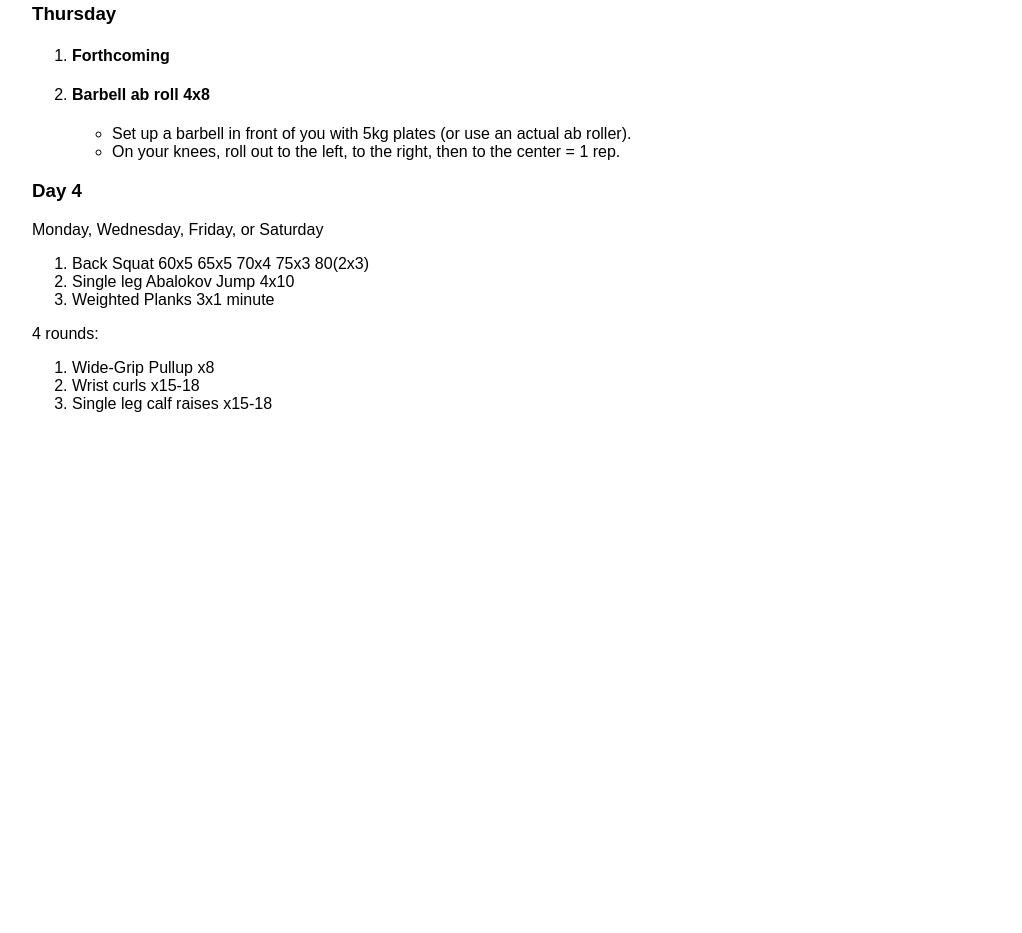
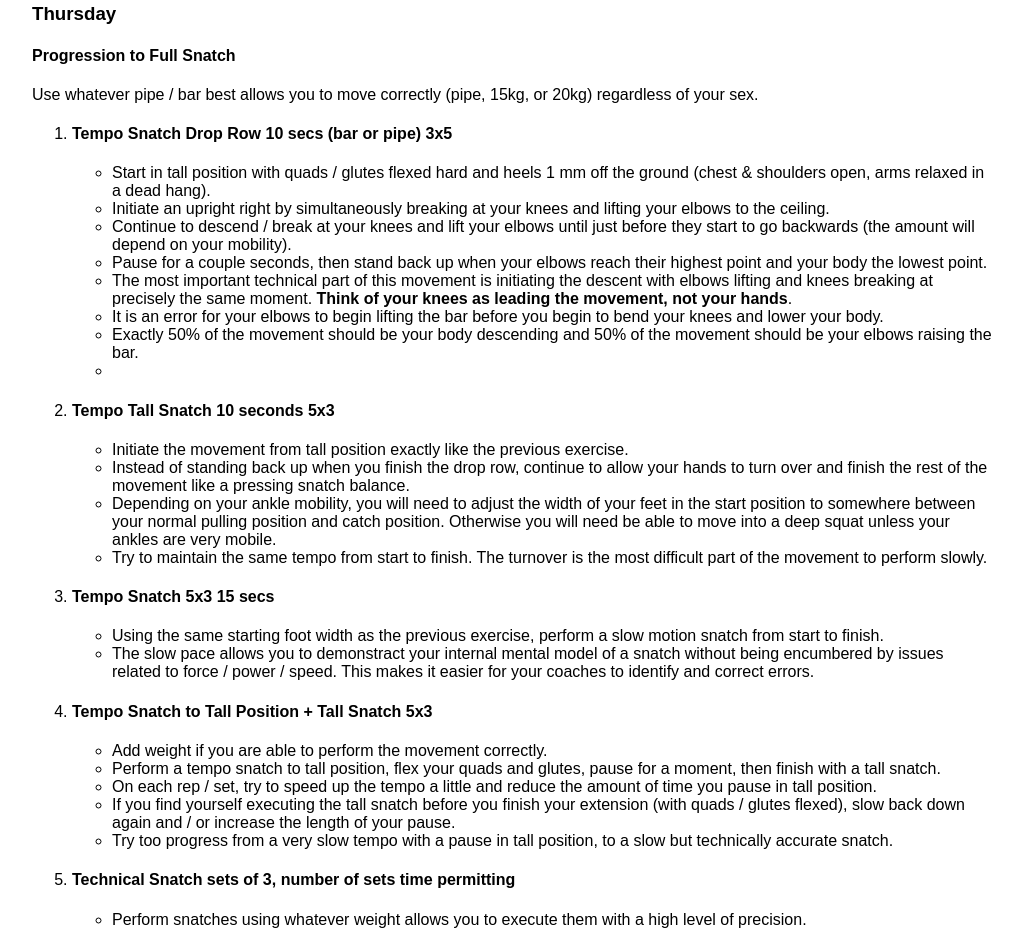
Before and after one commit to marshallr12/nuweightlifting, a website: page src/2023/fall/3.html in a window 1280 px wide. Shown: the part 2008-2941 px from the top of the page, without its empty margins (128-1150 px from the left). Before the commit the page ends 2457 px from the top, so only its background shows below. Drawn offline with Linux system fonts and the light colour scheme.

Commit message:
Finish Thursday workout

```diff
--- a/src/2023/fall/3.html
+++ b/src/2023/fall/3.html
@@ -226,9 +226,85 @@
         </section>
         <section class="day">
             <h3>Thursday</h3>
+            <h4>Progression to Full Snatch</h4>
+Use whatever pipe / bar best allows you to move correctly (pipe, 15kg, or 20kg) regardless of your sex.
             <ol>
                 <li>
-                    <h4>Forthcoming</h4>
+                    <h4>Tempo Snatch Drop Row 10 secs (bar or pipe) 3x5</h4>
+                    <ul>
+                        <li>Start in tall position with quads / glutes flexed hard and heels 1 mm off
+                            the ground (chest & shoulders open, arms relaxed in a dead hang).
+                        </li>
+                        <li>Initiate an upright right by simultaneously breaking at your knees and
+                            lifting your elbows to the ceiling.
+                        </li>
+                        <li>Continue to descend / break at your knees and lift your elbows until just before they
+                            start to go backwards (the amount will depend on your mobility).
+                        </li>
+                        <li>Pause for a couple seconds, then stand back up when your elbows reach their highest point and your body the lowest point.</li>
+                        <li>The most important technical part of this movement is initiating the descent with
+                            elbows lifting and knees breaking at precisely the same moment. <strong>Think
+                            of your knees as leading the movement, not your hands</strong>.
+                        </li>
+                        <li>It is an error for your elbows to begin lifting the bar before you begin to bend your
+                            knees and lower your body.
+                        </li>
+                        <li>Exactly 50% of the movement should be your body descending and 50% of the movement
+                            should be your elbows raising the bar.
+                        </li>
+                        <li>
+                        </li>
+                    </ul>
+                </li>
+                <li>
+                    <h4>Tempo Tall Snatch 10 seconds 5x3</h4>
+                    <ul>
+                        <li>Initiate the movement from tall position exactly like the previous exercise.</li>
+                        <li>Instead of standing back up when you finish the drop row, continue to allow
+                            your hands to turn over and finish the rest of the movement like a pressing snatch balance.
+                        </li>
+                        <li>Depending on your ankle mobility, you will need to adjust the width of your
+                            feet in the start position to somewhere between your normal pulling position and
+                            catch position. Otherwise you will need be able to move into a deep squat unless
+                            your ankles are very mobile.
+                        </li>
+                        <li>Try to maintain the same tempo from start to finish. The turnover is the most difficult part of the movement to perform slowly.</li>
+                    </ul>
+                </li>
+                <li>
+                    <h4>Tempo Snatch 5x3 15 secs</h4>
+                    <ul>
+                        <li>Using the same starting foot width as the previous exercise, perform a
+                        slow motion snatch from start to finish.</li>
+                        <li>The slow pace allows you to demonstract your internal mental model of a snatch
+                            without being encumbered by issues related to force / power / speed. This makes
+                            it easier for your coaches to identify and correct errors.
+                        </li>
+                    </ul>
+                </li>
+                <li>
+                    <h4>Tempo Snatch to Tall Position + Tall Snatch 5x3</h4>
+                    <ul>
+                        <li>Add weight if you are able to perform the movement correctly.</li>
+                        <li>Perform a tempo snatch to tall position, flex your quads and glutes, pause
+                            for a moment, then finish with a tall snatch.
+                        </li>
+                        <li>On each rep / set, try to speed up the tempo a little and reduce the amount of time you pause in tall position.</li>
+                        <li>If you find yourself executing the tall snatch before you finish your extension (with quads / glutes flexed),
+                            slow back down again and / or increase the length of your pause.
+                        </li>
+                        <li>Try too progress from a very slow tempo with a pause in tall position, to a slow but technically
+                            accurate snatch.
+                        </li>
+                    </ul>
+                </li>
+                <li>
+                    <h4>Technical Snatch sets of 3, number of sets time permitting</h4>
+                    <ul>
+                        <li>Perform snatches using whatever weight allows you to execute them with a high
+                            level of precision.
+                        </li>
+                    </ul>
                 </li>
                 <li>
                     <h4>Barbell ab roll 4x8</h4>
```
